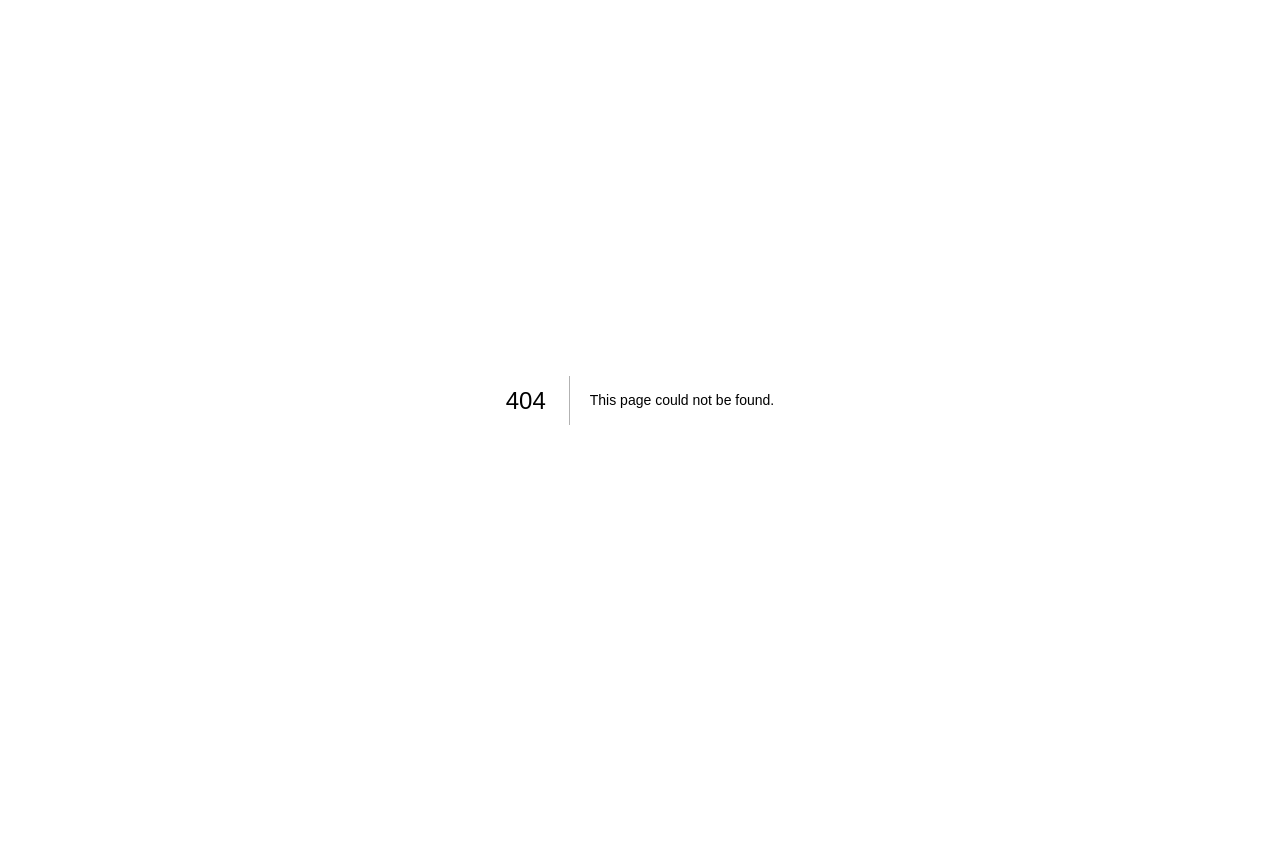
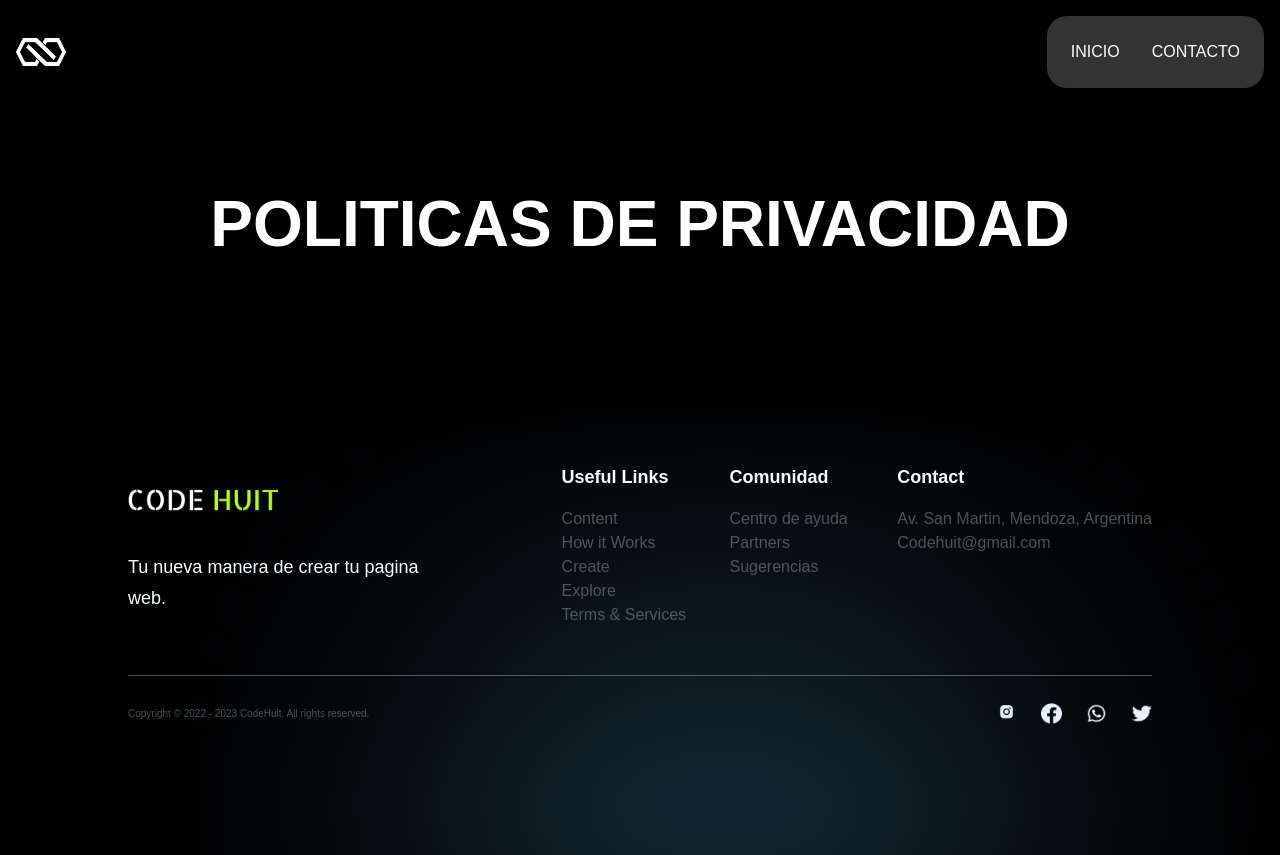
Before and after one commit to nathzw/CodeHuit1, a Next.js app: page /terminos/Terminos in a window 1280 px wide. Before the commit this address had no page. Before the commit the page ends 800 px from the top, so only its background shows below. Built offline with nearby package versions, Linux system fonts and the light colour scheme; a web font is replaced by a local one.

Commit message:
comienzo con terminos y condiciones

```diff
--- /dev/null
+++ b/pages/terminos/Terminos.js
@@ -0,0 +1,18 @@
+import React from "react";
+import "../../styles/globals.css";
+import { Footer, Navbar } from "../../components";
+{/*Import dependeci for web*/}
+import Hero from "../../sections/Terminos/hero";
+
+const terminos = () =>{
+    return (
+        <div className="overflow-hidden bg-black">
+            <Navbar />
+            <div className="relative ">
+                <Hero />
+            </div>
+            <Footer />
+        </div>
+    )
+} ;
+export default terminos;
--- /dev/null
+++ b/sections/Terminos/Hero.jsx
@@ -0,0 +1,13 @@
+
+import React from "react";
+import styles from "../../styles";
+import { TitleText } from "../../components";
+const Hero = () => (
+    <section className={`${styles.paddings} relative`}>
+        <div className={`${styles.flexCenter}`}>
+        <TitleText title={<>POLITICAS DE PRIVACIDAD</>} />
+        </div>
+    </section>
+);
+
+export default Hero;
```
